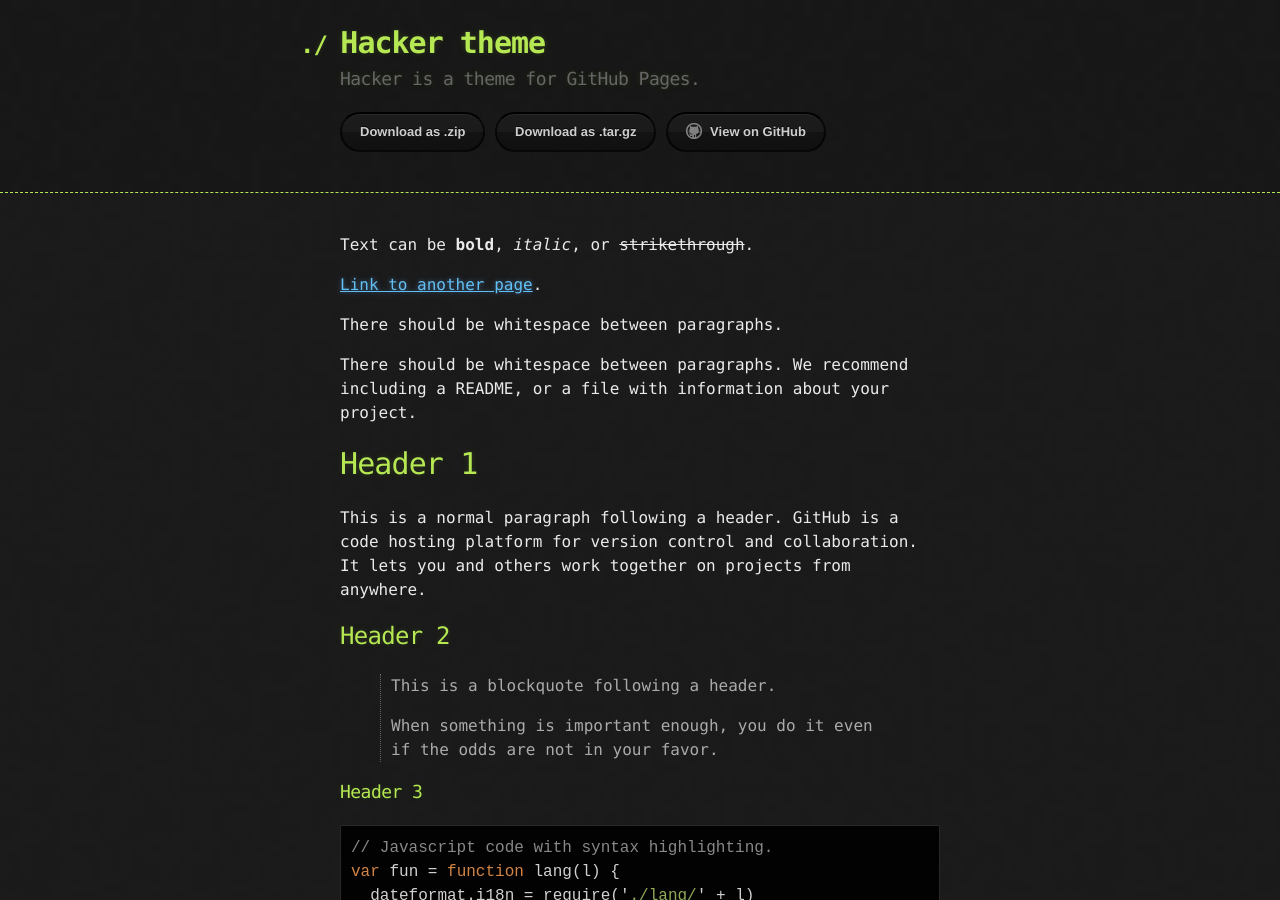
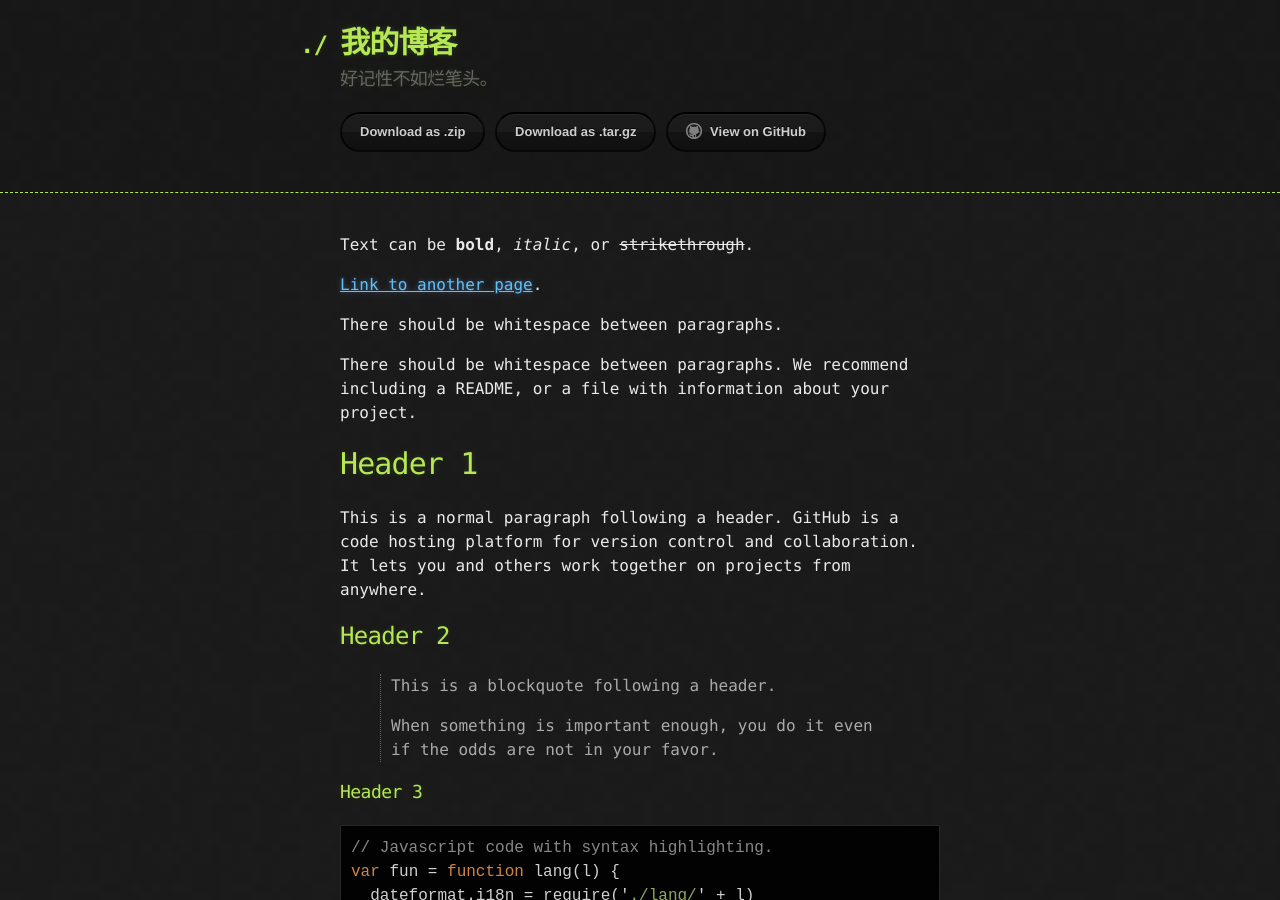
Before and after one commit to CyberTsen/blog_github, a Jekyll site: the page built from index.md, in a window 1280 px wide and 900 px high. Built offline with Jekyll 4.4.1, drawn with Linux system fonts in a browser that asks for light colours.

Commit message:
修改配置

```diff
--- a/_config.yml
+++ b/_config.yml
@@ -1,5 +1,5 @@
-title: Hacker theme
-description: Hacker is a theme for GitHub Pages.
+title: 我的博客
+description: 好记性不如烂笔头。
 show_downloads: true
 google_analytics:
 theme: jekyll-theme-hacker
```
